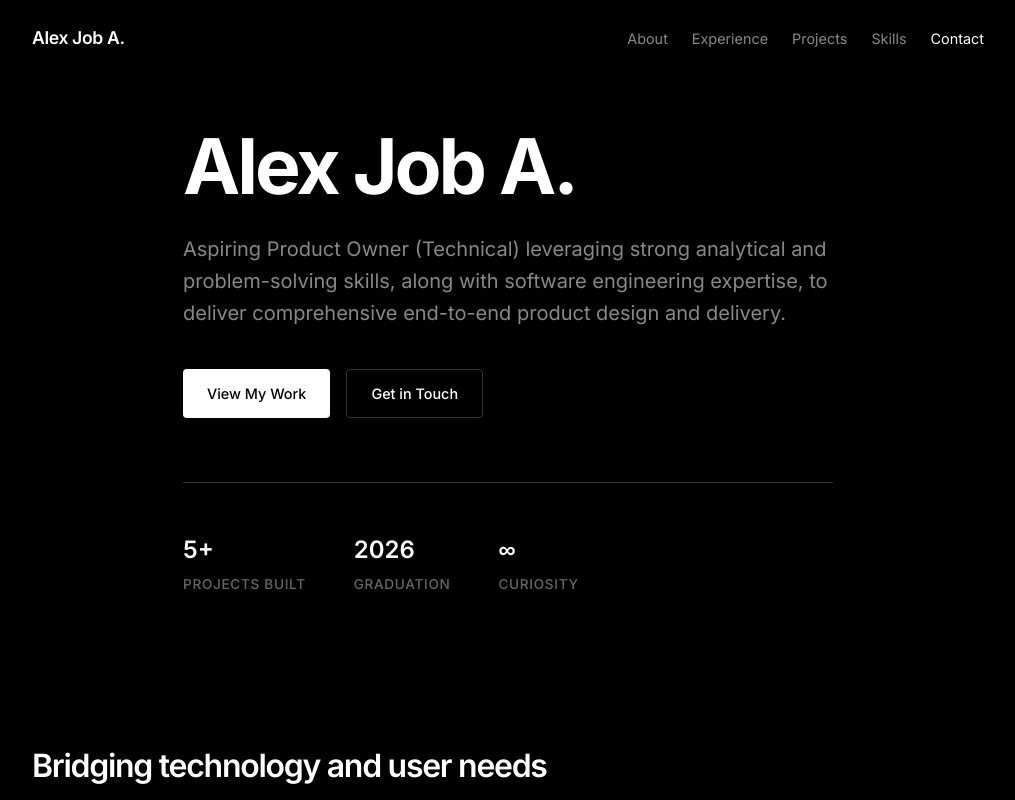
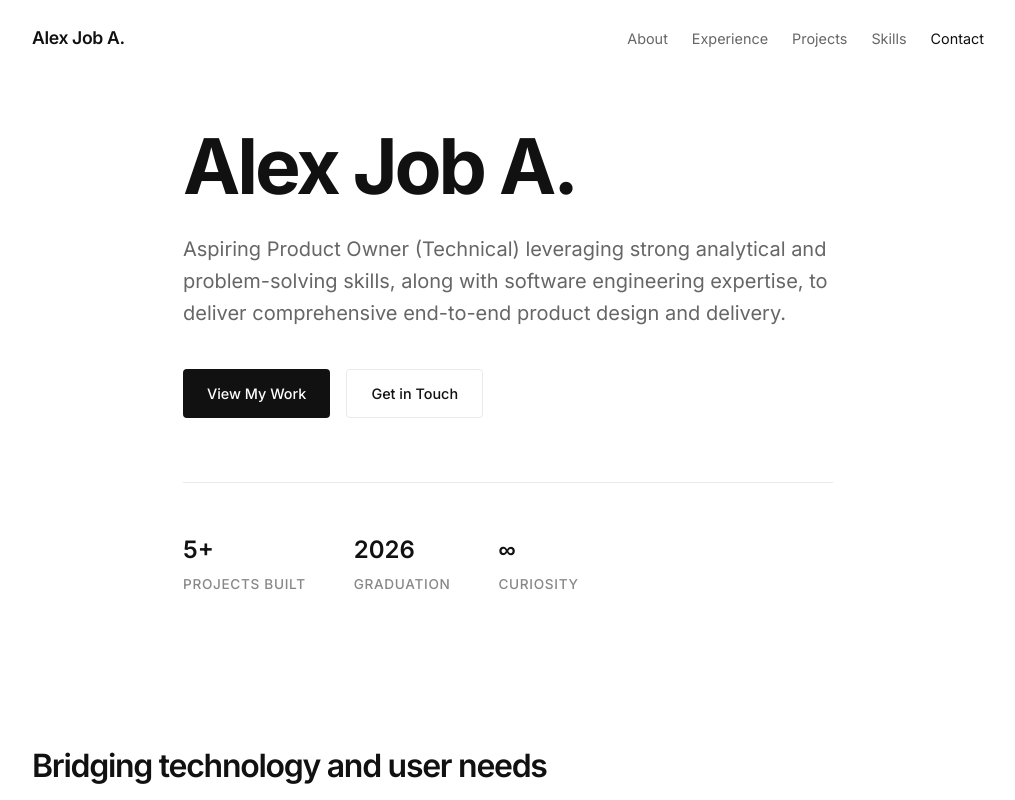
Before and after one commit to AlexBrighten/Alex-Job-Brighten, a Next.js app: page / in a window 1280 px wide. Shown: the top 800 px of the page, without its empty margins (132-1147 px from the left). Built offline with nearby package versions, Linux system fonts and the light colour scheme.

Commit message:
style: switch monochrome theme to light mode

```diff
--- a/src/app/globals.css
+++ b/src/app/globals.css
@@ -3,19 +3,19 @@
    ============================================ */
 
 :root {
-  /* Colors - Pure Monochrome */
-  --bg-primary: #000000;
-  --bg-secondary: #111111;
-  --bg-card: #0a0a0a;
-  --bg-hover: #1a1a1a;
+  /* Colors - Pure Monochrome Light Theme */
+  --bg-primary: #ffffff;
+  --bg-secondary: #fafafa;
+  --bg-card: #ffffff;
+  --bg-hover: #f5f5f5;
 
-  --text-primary: #ffffff;
-  --text-secondary: #888888;
-  --text-muted: #666666;
+  --text-primary: #111111;
+  --text-secondary: #666666;
+  --text-muted: #888888;
 
-  --accent-primary: #ffffff;
-  --border-color: #333333;
-  --border-hover: #666666;
+  --accent-primary: #000000;
+  --border-color: #eaeaea;
+  --border-hover: #999999;
 
   /* Typography */
   --font-sans: var(--font-inter), -apple-system, BlinkMacSystemFont, 'Segoe UI', sans-serif;
```
